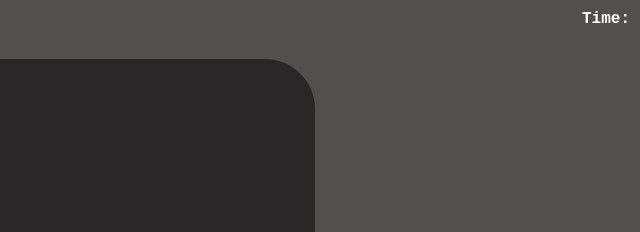
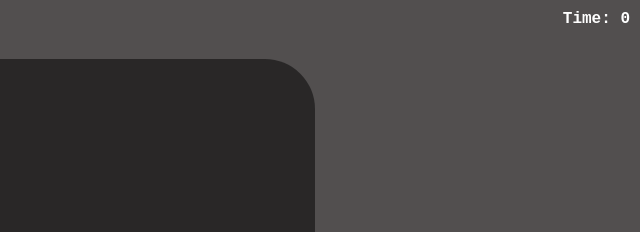
Before and after one commit to anomic84/CodeQuiz, a plain HTML site: page index.html in a window 1280 px wide. Shown: the top 232 px of the page, 640-1280 px from the left. Drawn offline with Linux system fonts and the light colour scheme; the site is published under a folder, as on GitHub Pages, so addresses that start at the root find nothing.

Commit message:
Update index.html

```diff
--- a/index.html
+++ b/index.html
@@ -7,7 +7,7 @@
     <meta name="viewport" content="width=device-width, initial-scale=1.0">
     <title>Code Quiz</title>
     <link rel="stylesheet" href="assets/styles.css">
-    <script defer src="/assets/script.js"></script>
+    <script defer src="assets/script.js"></script>
 </head>
 
 <body>
```
